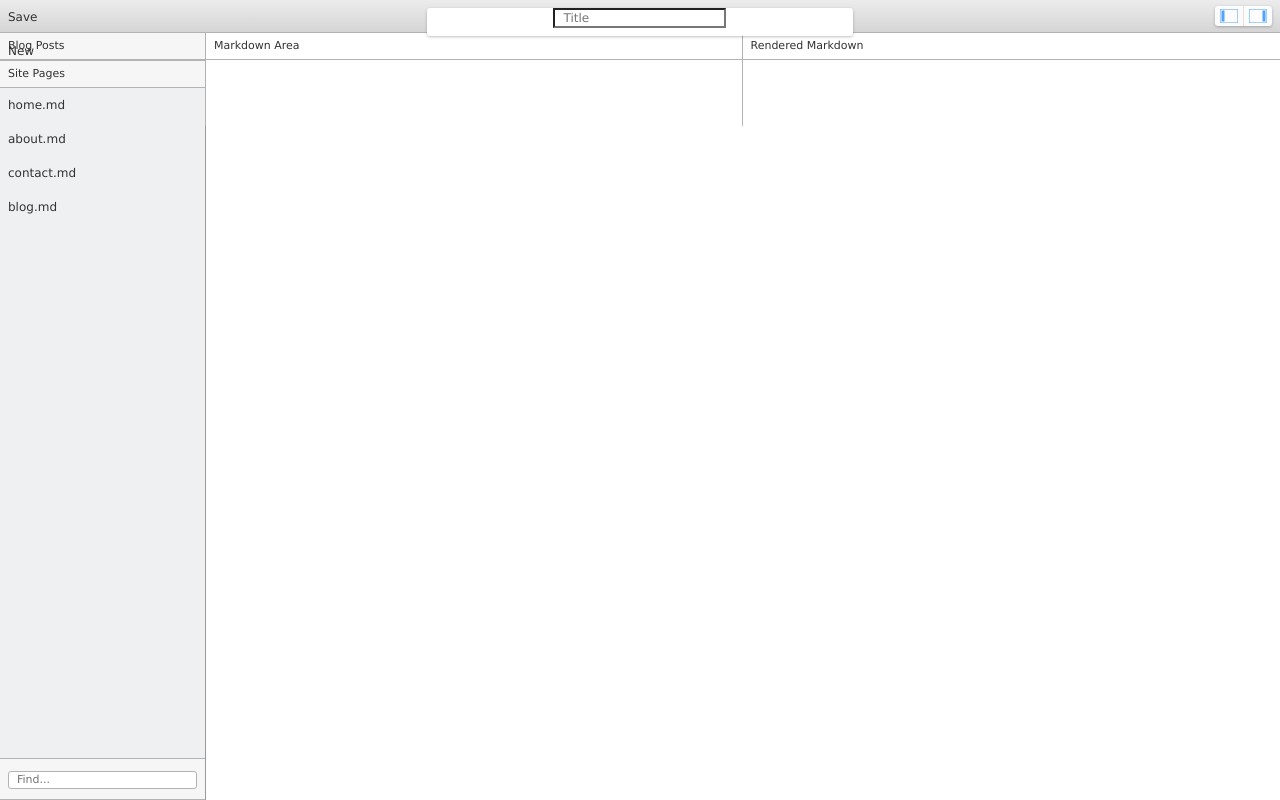
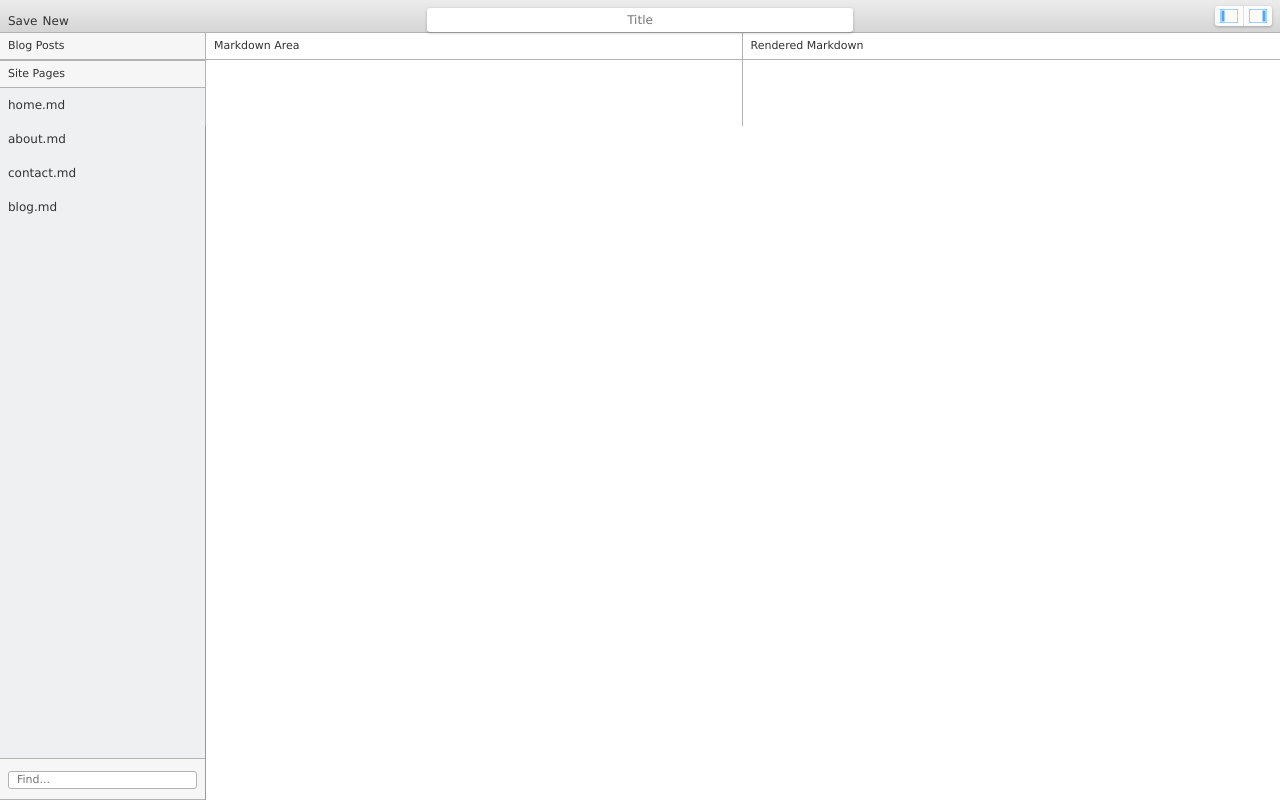
Before and after one commit to Siecje/genesis, a website with bundled scripts: page index.html in a window 1280 px wide. Built offline with nearby package versions, Linux system fonts and the light colour scheme; files whose address does not match are found by name.

Commit message:
Fix layout

```diff
--- a/index.html
+++ b/index.html
@@ -15,13 +15,13 @@
     <div class='top-bar z2 absolute top-0 left-0 right-0 bg-gray-gradient-mac bbl py1'>
 
       <span class='col col-4 px1'>
-        <p class='small'><a href='#' onclick='savePost()'>Save</a></p>
-        <p class='small'><a href='#' onclick='newPost()'>New</a></p>
+        <p class='inline-block small'><a href='#' onclick='savePost()'>Save</a></p>
+        <p class='inline-block small'><a href='#' onclick='newPost()'>New</a></p>
       </span>
 
       <span class='center col col-4'>
         <div class='rounded bg-white top-bar-bs'>
-          <p class='small'><input type="text" id="title" placeholder="Title"></p>
+          <input class='small rounded fieldset-reset full-width center p-title mtn1 mb0' type='text' id='title' placeholder='Title' />
         </div>
       </span>
 
--- a/style.css
+++ b/style.css
@@ -176,7 +176,6 @@ input[type=url],
 input[type=week] {
   box-sizing: border-box;
   height: 1rem;
-  padding: .5rem .5rem;
   vertical-align: middle;
   -webkit-appearance: none;
 }
@@ -380,6 +379,10 @@ button,
 /**
  * Utility White Space
  */
+
+.p0 {
+  padding: 0;
+}
 
 .m0 {
   margin: 0;
@@ -1397,6 +1400,15 @@ hr {
   background: #e2e2e2;
 }
 
+.mtn1 {
+  margin-top: -2px;
+}
+
+.p-title {
+  padding-top: 10px;
+  padding-bottom: 10px;
+}
+
 /**
  * Mac UI Styles
  */
```
